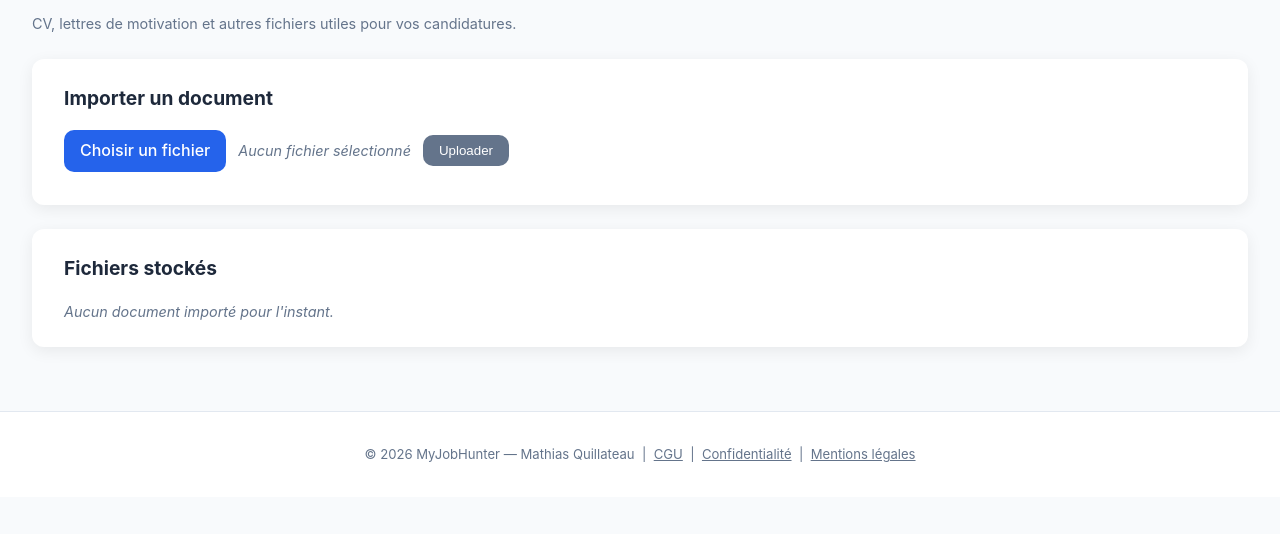
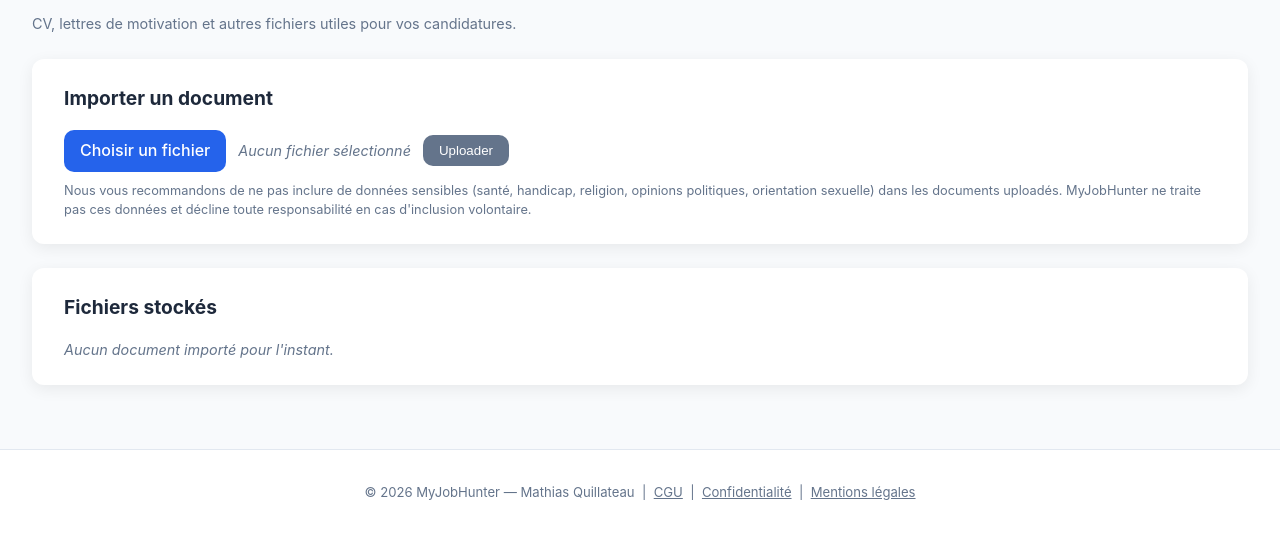
Before and after one commit to Kiwi6212/JobHunter, a Flask app: page /documents in a window 1280 px wide. Shown: the part 198-732 px from the top of the page. Run offline with Flask 3, Linux system fonts and the light colour scheme; the visitor is signed in with stand-in values (Sample User, id 1); some libraries are stand-ins or nearby versions.

Commit message:
Legal compliance fixes: RGPD contact email, sensitive data warnings, API mention
- Replace noreply@myjobhunter.fr with contact@myjobhunter.fr for RGPD contact
  in confidentialite.html, mentions_legales.html and cgu.html
- Add sensitive data upload warning (santé, handicap, religion...) in
  documents.html and dashboard.html CV import; style via .upload-privacy-notice
- Add official API sources paragraph in CGU article 1 (France Travail,
  La Bonne Alternance, respect of ToS, removal on request)

Co-Authored-By: Claude Sonnet 4.6 <noreply@anthropic.com>

```diff
--- a/app/static/css/style.css
+++ b/app/static/css/style.css
@@ -1027,6 +1027,12 @@ body {
     color: var(--text-secondary);
     font-style: italic;
 }
+.upload-privacy-notice {
+    font-size: 0.8rem;
+    color: var(--text-secondary);
+    margin-top: 0.6rem;
+    line-height: 1.5;
+}
 .documents-table th { width: auto; }
 .doc-name { font-weight: 500; word-break: break-all; }
 .doc-actions {
--- a/app/templates/cgu.html
+++ b/app/templates/cgu.html
@@ -78,6 +78,10 @@
         génération de lettres de motivation.</p>
         <p>Le service est fourni gratuitement, sans garantie de résultat et sans relation contractuelle
         avec les employeurs référencés.</p>
+        <p>MyJobHunter utilise les API officielles et publiques de <strong>France Travail</strong> et
+        <strong>La Bonne Alternance</strong> pour collecter les offres d'emploi. Les autres sources sont
+        agrégées via des interfaces publiquement accessibles. MyJobHunter respecte les conditions
+        d'utilisation de chaque source et s'engage à retirer toute source sur demande de son éditeur.</p>
 
         <h2>Article 2 — Conditions d'inscription</h2>
         <p>L'accès aux fonctionnalités du service nécessite la création d'un compte personnel. En vous
@@ -145,7 +149,7 @@
         nouvelles CGU.</p>
 
         <p style="margin-top:1.5rem;font-size:.85rem;color:var(--text-muted);">
-            Pour toute question : <a href="mailto:noreply@myjobhunter.fr">noreply@myjobhunter.fr</a>
+            Pour toute question : <a href="mailto:contact@myjobhunter.fr">contact@myjobhunter.fr</a>
         </p>
 
     </div>
--- a/app/templates/confidentialite.html
+++ b/app/templates/confidentialite.html
@@ -81,7 +81,7 @@
         <h2>1. Responsable du traitement</h2>
         <p>
             <strong>Mathias Quillateau</strong>, étudiant — projet personnel<br>
-            Contact : <a href="mailto:noreply@myjobhunter.fr">noreply@myjobhunter.fr</a><br>
+            Contact : <a href="mailto:contact@myjobhunter.fr">contact@myjobhunter.fr</a><br>
             Hébergement : OVH SAS, 2 rue Kellermann, 59100 Roubaix, France
         </p>
 
@@ -194,7 +194,7 @@
             <li><strong>Réclamation :</strong> vous pouvez introduire une réclamation auprès de la <a href="https://www.cnil.fr" target="_blank" rel="noopener">CNIL</a>.</li>
         </ul>
         <p>Pour exercer ces droits autrement que via l'interface, contactez :
-        <a href="mailto:noreply@myjobhunter.fr">noreply@myjobhunter.fr</a></p>
+        <a href="mailto:contact@myjobhunter.fr">contact@myjobhunter.fr</a></p>
 
         <h2>7. Cookies et traceurs</h2>
         <p>MyJobHunter utilise <strong>uniquement des cookies de session</strong> nécessaires au fonctionnement :</p>
@@ -249,7 +249,7 @@
 
         <p style="font-size:.85rem;color:var(--text-muted);">
             Pour toute question relative à vos données personnelles :
-            <a href="mailto:noreply@myjobhunter.fr">noreply@myjobhunter.fr</a>
+            <a href="mailto:contact@myjobhunter.fr">contact@myjobhunter.fr</a>
         </p>
 
     </div>
--- a/app/templates/dashboard.html
+++ b/app/templates/dashboard.html
@@ -91,6 +91,11 @@
         <button class="btn btn-primary btn-small" id="export-csv" data-i18n="btn_export_csv">Exporter CSV</button>
         <button class="btn btn-secondary btn-small" id="btn-import-cv" data-i18n="btn_import_cv">Importer CV</button>
         <input type="file" id="cv-file-input" accept=".pdf,.txt" style="display:none">
+        <p class="upload-privacy-notice" style="flex-basis:100%;margin-top:.3rem;">
+            Nous vous recommandons de ne pas inclure de données sensibles (santé, handicap, religion,
+            opinions politiques, orientation sexuelle) dans votre CV.
+            MyJobHunter ne traite pas ces données et décline toute responsabilité en cas d'inclusion volontaire.
+        </p>
         {% if has_cv %}
         <button class="btn btn-secondary btn-small" id="btn-rematch-cv" data-i18n="btn_rematch_cv">Recalculer</button>
         <button class="btn btn-primary btn-small" id="btn-rematch-claude" data-i18n="btn_rematch_claude">Match IA</button>
--- a/app/templates/documents.html
+++ b/app/templates/documents.html
@@ -19,6 +19,11 @@
             <button id="btn-doc-upload" class="btn btn-secondary" disabled>Uploader</button>
         </div>
         <span id="doc-upload-msg" class="save-msg" style="margin-top:0.6rem;display:block;"></span>
+        <p class="upload-privacy-notice">
+            Nous vous recommandons de ne pas inclure de données sensibles (santé, handicap, religion,
+            opinions politiques, orientation sexuelle) dans les documents uploadés.
+            MyJobHunter ne traite pas ces données et décline toute responsabilité en cas d'inclusion volontaire.
+        </p>
     </div>
     {% endif %}
 
--- a/app/templates/mentions_legales.html
+++ b/app/templates/mentions_legales.html
@@ -71,7 +71,7 @@
         <div class="info-block">
             <strong>Mathias Quillateau</strong>
             Statut : étudiant — projet personnel open source<br>
-            Contact : <a href="mailto:noreply@myjobhunter.fr">noreply@myjobhunter.fr</a><br>
+            Contact : <a href="mailto:contact@myjobhunter.fr">contact@myjobhunter.fr</a><br>
             Site : <a href="https://github.com/Kiwi6212/JobHunter" target="_blank" rel="noopener">github.com/Kiwi6212/JobHunter</a>
         </div>
 
@@ -85,7 +85,7 @@
         </div>
 
         <h2>Directeur de la publication</h2>
-        <p>Mathias Quillateau — <a href="mailto:noreply@myjobhunter.fr">noreply@myjobhunter.fr</a></p>
+        <p>Mathias Quillateau — <a href="mailto:contact@myjobhunter.fr">contact@myjobhunter.fr</a></p>
 
         <h2>Propriété intellectuelle</h2>
         <p>Le code source de MyJobHunter est publié sous licence open source sur
```
